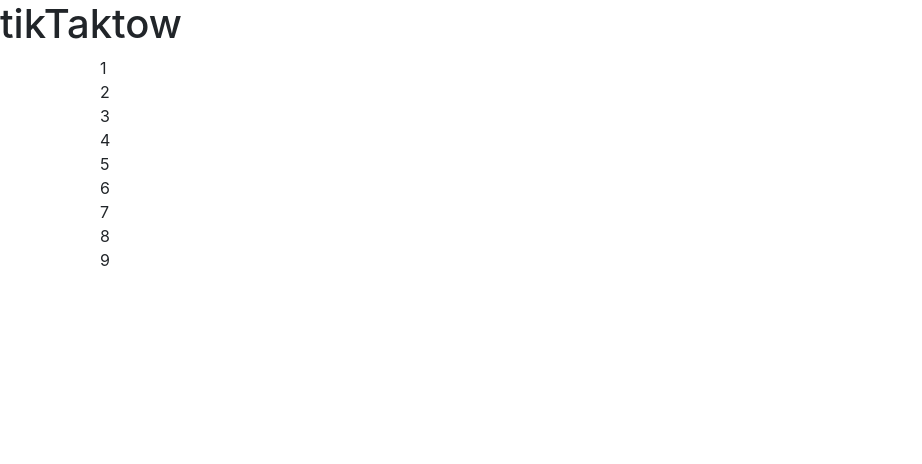
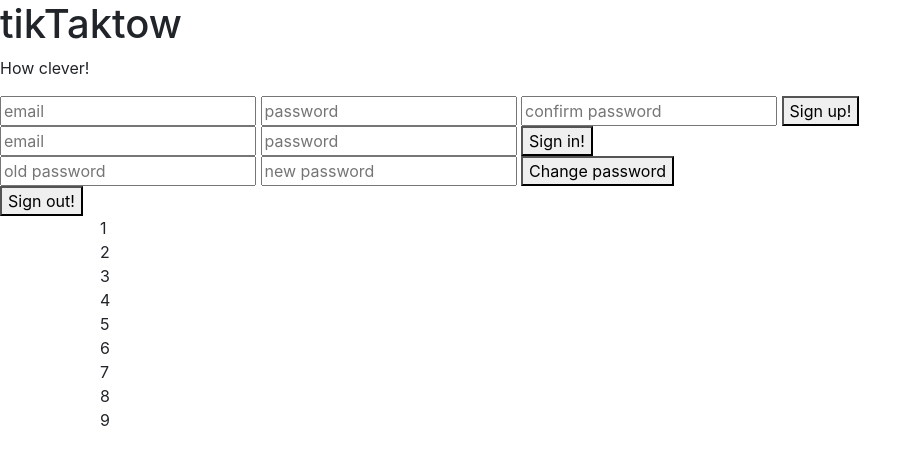
Before and after one commit to adamrturman/tiktaktow-client, a website built with webpack: page index.html in a window 1280 px wide. Shown: the whole page, without its empty margins (0-922 px from the left). Built offline with nearby package versions, Linux system fonts and the light colour scheme.

Commit message:
Forms, submits, authenticated/unauthenticated

```diff
--- a/assets/scripts/app.js
+++ b/assets/scripts/app.js
@@ -2,10 +2,13 @@
 
 // use require with a reference to bundle the file and use it in this file
 // const example = require('./example')
-
+const authEvents = require('./auth/events')
 // use require without a reference to ensure a file is bundled
 // require('./example')
 
 $(() => {
-  // your JS code goes here
+  $('#sign-up').on('submit', authEvents.onSignUp)
+  $('#sign-in').on('submit', authEvents.onSignIn)
+  $('#change-password').on('submit', authEvents.onChangePassword)
+  $('#sign-out').on('submit', authEvents.onSignOut)
 })
--- a/index.html
+++ b/index.html
@@ -12,8 +12,34 @@
       <script src="public/application.js" type="text/javascript" charset="utf-8" defer></script>
     </head>
     <body>
+        <h1>tikTaktow</h1>
+        <p>How clever!</p>
+        <p id="message"></p>
 
-        <h1>tikTaktow</h1>
+      <div id="unauthenticated">
+        <form id="sign-up">
+          <input name="credentials[email]" type="text" placeholder="email">
+          <input name="credentials[password]" type="password" placeholder="password">
+          <input name="credentials[password_confirmation]" type="password" placeholder="confirm password">
+          <button type="submit">Sign up!</button>
+        </form>
+        <form id="sign-in">
+          <input name="credentials[email]" type="text" placeholder="email">
+          <input name="credentials[password]" type="password" placeholder="password">
+          <button type="submit">Sign in!</button>
+        </form>
+      </div>
+      <div id="authenticated">
+        <form id="change-password">
+          <input name="passwords[old]" type="password" placeholder="old password">
+          <input name="passwords[new]" type="password" placeholder="new password">
+          <button type="submit">Change password</button>
+        </form>
+        <form id="sign-out">
+          <button type="submit">Sign out!</button>
+        </form>
+
+
 
 
       <div class="container">
@@ -28,7 +54,7 @@
             <div class="col-xl-4 box">8</div>
             <div class="col-xl-4 box">9</div>
           </div>
-
       </div>
+    </div>
     </body>
 </html>
```
Also changed, not shown: 1 other file.
